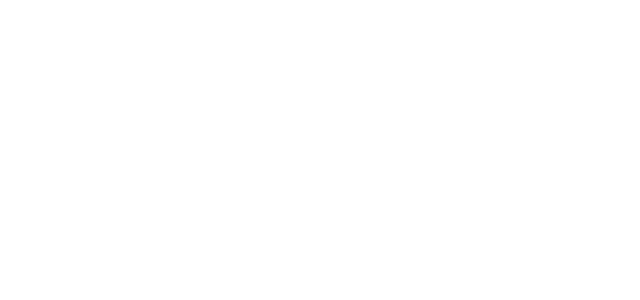
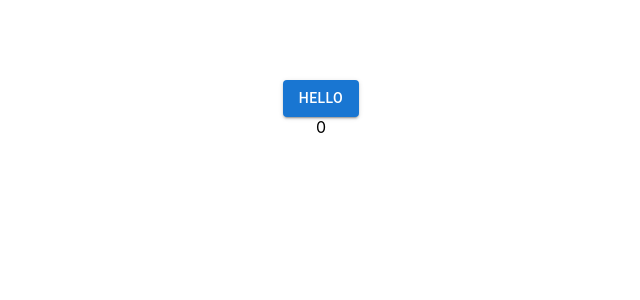
Before and after one commit to LeoHacopian/techo-researcher-portal, a React (Create React App) app: page / in a window 1280 px wide. Shown: the top 300 px of the page, without its empty margins (319-959 px from the left). Built offline with nearby package versions, Linux system fonts and the light colour scheme.

Commit message:
Updates Navbar by adding MUI and state variables

```diff
--- a/package.json
+++ b/package.json
@@ -3,6 +3,9 @@
   "version": "0.1.0",
   "private": true,
   "dependencies": {
+    "@emotion/react": "^11.10.6",
+    "@emotion/styled": "^11.10.6",
+    "@mui/material": "^5.11.10",
     "@testing-library/jest-dom": "^5.16.5",
     "@testing-library/react": "^13.4.0",
     "@testing-library/user-event": "^13.5.0",
--- a/src/Components/Navbar/Navbar.css
+++ b/src/Components/Navbar/Navbar.css
@@ -0,0 +1,4 @@
+.Navbar {
+    text-align: center;
+    padding-top: 5em;
+}
--- a/src/Components/Navbar/Navbar.js
+++ b/src/Components/Navbar/Navbar.js
@@ -1,11 +1,17 @@
 import './Navbar.css'
+import { Button, Avatar } from '@mui/material'
+import { useState } from 'react'
 
 function Navbar(){
-
-
+    const [number, setNumber] = useState(0)
+    function increment(){
+        setNumber(number + 1)
+    }
     return (
         <div className='Navbar'>
-
+            <Button variant='contained' onClick={increment}>Hello</Button>
+            <div>{number}</div>
+            {/* <Avatar>LH</Avatar> */}
         </div>
     )
 }
```
Also changed, not shown: 1 other file (tests, documents, lock files or other folders).
